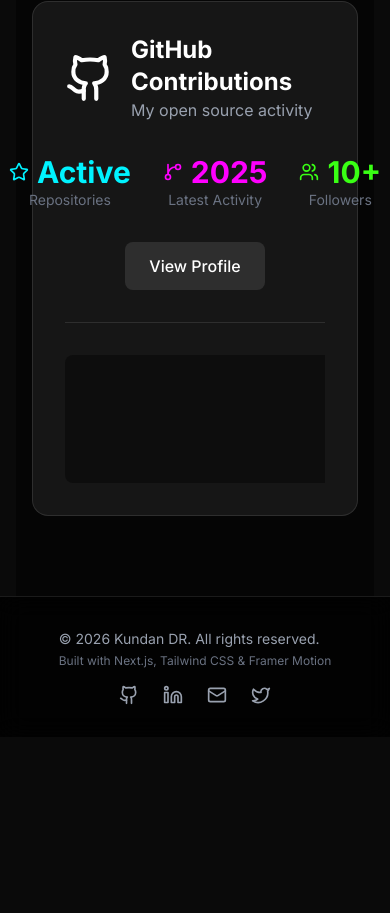
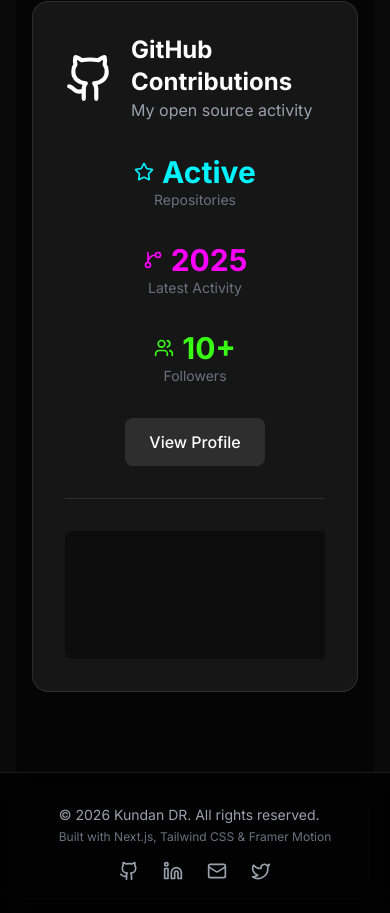
Before and after one commit to kundandr05/portfolio, a Next.js app: page / in a window 390 px wide. Shown: the part 1543-2456 px from the top of the page. Before the commit the page ends 2280 px from the top, so only its background shows below. Built offline with nearby package versions, Linux system fonts and the light colour scheme.

Commit message:
Fix GithubStats layout on mobile screens

```diff
--- a/src/components/shared/GithubStats.tsx
+++ b/src/components/shared/GithubStats.tsx
@@ -22,7 +22,7 @@
                             </div>
                         </div>
 
-                        <div className="flex gap-8 text-center">
+                        <div className="grid grid-cols-1 sm:grid-cols-3 gap-8 text-center w-full md:w-auto">
                             <div>
                                 <div className="text-3xl font-bold text-neon-cyan flex justify-center items-center gap-2">
                                     <Star className="w-5 h-5" /> Active
```
